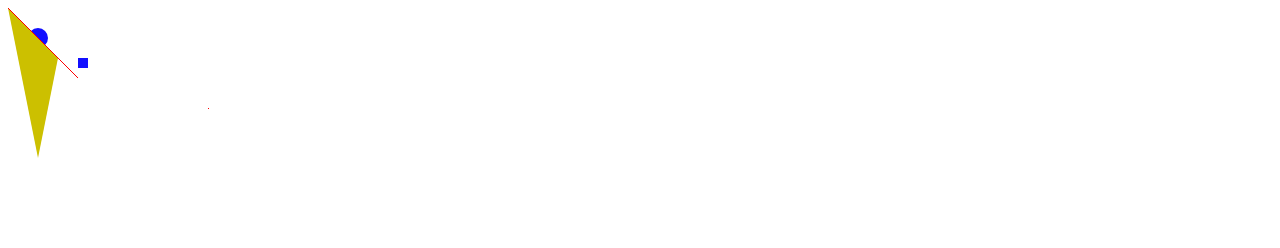
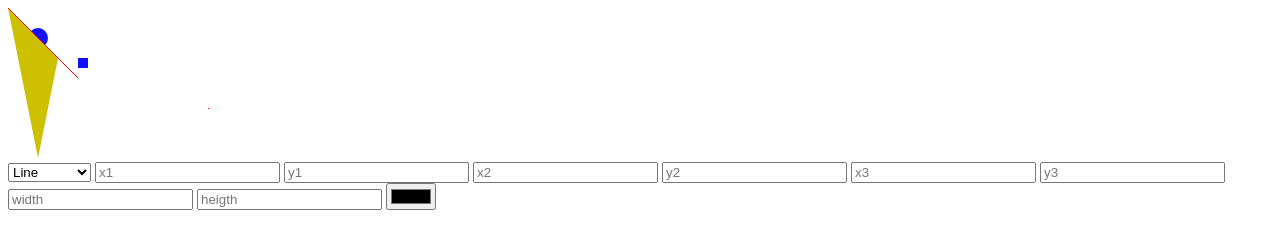
Before and after one commit to nikolaydimov83/Javascript_OOP_Homeworks, a plain HTML site: page Inheritance and OOP/index.html in a window 1280 px wide. Drawn offline with Linux system fonts and the light colour scheme.

Commit message:
added form on the HTML file

```diff
--- a/Inheritance and OOP/index.html
+++ b/Inheritance and OOP/index.html
@@ -7,7 +7,35 @@
     <title>Document</title>
 </head>
 <body>
-    <canvas id="canvas"></canvas>
+    <div class="wrapper">
+
+        <div class="canvas">
+            <canvas id="canvas"></canvas>
+
+        </div>
+        <div class="form">
+            <form method="post">
+                <select name="Shape type">
+                    <option value="point">Point</option>
+                    <option value="line" selected="selected">Line</option>
+                    <option value="triangle">Triangle</option>
+                    <option value="rectangle">Rectangle</option>
+                    <option value="circle">Circle</option>
+                  </select>
+                <input type="text" id="x1" placeholder="x1">
+                <input type="text" id="y1" placeholder="y1">
+                <input type="text" id="x2" placeholder="x2">
+                <input type="text" id="y2" placeholder="y2">
+                <input type="text" id="x3" placeholder="x3">
+                <input type="text" id="y3" placeholder="y3">
+                <input type="text" id="width" placeholder="width">
+                <input type="text" id="heigth" placeholder="heigth">
+                <input type="color" id="color">
+            </form>
+        </div>
+
+    </div>
+
 </body>
-<script src="1Shapes.js"></script>
+<script src="shapes.js"></script>
 </html>
```
Also changed, not shown: Inheritance and OOP/shapes.js (renamed from Inheritance and OOP/1Shapes.js).
